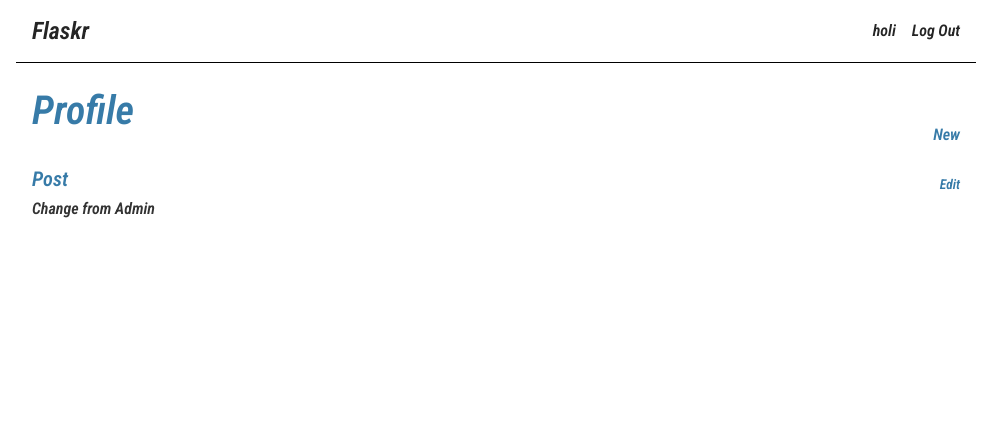
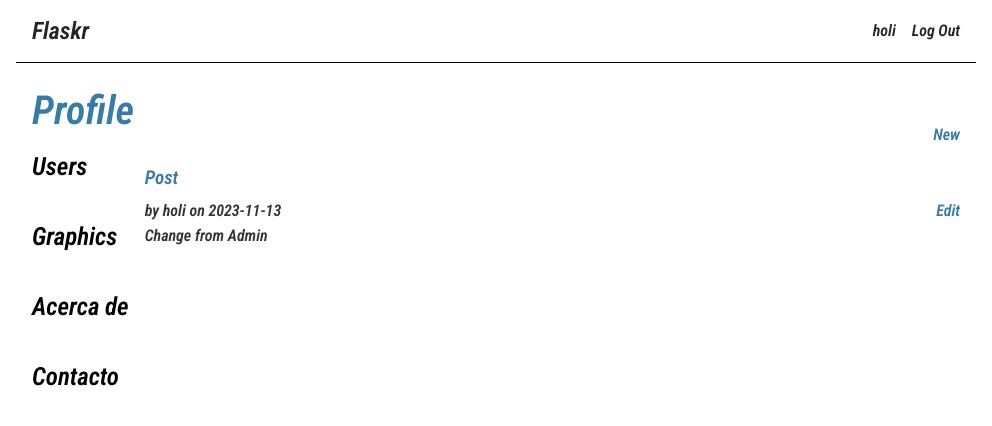
Before and after one commit to Hytshjr/Flask-Test, a Flask app: a page that uses app/templates/base.html in a window 1280 px wide. Shown: the top 426 px of the page, without its empty margins (144-1136 px from the left). Run offline with Flask 3, Linux system fonts and the light colour scheme; a user stored in the database is signed in; data comes from the database, SQL or seed files in the repository; both versions use the stored data as it was after the commit.

Commit message:
update ignore

```diff
--- a/app/blog.py
+++ b/app/blog.py
@@ -78,8 +78,6 @@ def update(id):
             db.commit() # save the change or the insert on db
 
             return redirect(url_for('blog.index'))
-    else:
-        return redirect(url_for('blog.index'))
 
     return render_template('/blog/update.html', posts=posts)
 
--- a/app/manage.py
+++ b/app/manage.py
@@ -15,7 +15,7 @@ def admin_user(view):
 
 @bp.route('/menu')
 @admin_user
-def manu():
+def menu():
     db = get_db()
 
     users = db.execute(
--- a/app/static/style.css
+++ b/app/static/style.css
@@ -87,7 +87,6 @@ a {
     flex: auto;
     margin: 1rem 0 0.25rem 0;
     font-size: 40px;
-
 }
 
 .flash {
@@ -110,6 +109,7 @@ a {
 .post>header h1 {
     font-size: 1.5em;
     margin-bottom: 0;
+
 }
 
 .post .about {
@@ -175,20 +175,18 @@ input[type="submit"] {
     background-color: #e74c3c;
 }
 
+.container_manage {
+    display:flex;
+
+}
+
 .explore {
     background-color: #fff;
-    padding: 10px;
-    height: 100vh;
-    width: 100px;
-    box-sizing: border-box;
 }
 
 .explore ul {
     /* border-right: solid 1px #000000; */
     list-style-type: none;
-    margin: 0;
-    padding: 0;
-    display: flex;
     flex-direction: column;
 }
 
@@ -204,23 +202,20 @@ input[type="submit"] {
     font-size: 25px;
 }
 
-.container_manage {
-    display: flex;
+.users {
+    width: 400px;
+
 }
 
-.explore {
-    flex: 1; /* El contenido izquierdo toma el espacio disponible */
-    padding: 10px;
-}
 
-.users {
-padding: 0px;
-}
 
 .users table {
-    /* border: solid 1px #4b4a4a; */
+    align-self: center;
+    align-items: center;
+    align-content: center;
     width: 100px;
-    padding: 0px 550px 0px 10px;
+    padding: 0px 0px 0px 50px;
+    font-size: 20px;
 }
 
 .users table td {
@@ -228,6 +223,31 @@ padding: 0px;
     padding: 0px 10px 0px 10px;
 }
 
-.users {
-    color: #bb0000;
+.users_post {
+    padding: 0rem 0rem 0rem 1rem;
+    /* display: flex; */
+
 }
+
+.users_post header {
+    display: flex;
+    align-items: flex-end;
+}
+.users:first-of-type {
+    flex: auto;
+}
+
+.users>header:first-of-type {
+    flex: auto;
+}
+
+.users_post>header h1 {
+    flex: auto;
+    margin: 1rem 0 0.25rem 0;
+    font-size: 19px;
+}
+
+
+.users_post>header>div:first-of-type {
+    flex: auto;
+}
--- a/app/templates/base.html
+++ b/app/templates/base.html
@@ -13,9 +13,14 @@
     <nav class="navegator">
         <h1 ><a class="credential" href="{{ url_for('blog.index') }}">Flaskr</a></h1>
         <ul>
-        {% if g.user %}
+        {% if session['user_rol'] == 'admin' %}
+            <li><a class="credential" href="{{ url_for('manage.menu') }}">{{ g.user }}</a>
+            <li><a class="credential" href="{{ url_for('auth.logout') }}">Log Out</a>
+
+        {% elif g.user %}
             <li class="credential"><span>{{ g.user }}</span>
             <li><a class="credential" href="{{ url_for('auth.logout') }}">Log Out</a>
+
         {% else %}
             <li><a class="credential" href="{{ url_for('auth.register') }}">Register</a>
             <li><a class="credential" href="{{ url_for('auth.login') }}">Log In</a>
--- a/app/templates/manage/menu.html
+++ b/app/templates/manage/menu.html
@@ -8,7 +8,7 @@
 <div class="container_manage">
     <nav class="explore">
         <ul>
-            <li><a href="#">Users</a></li>
+            <li><a href="{{ url_for('manage.menu') }}">Users</a></li>
             <li><a href="#">Graphics</a></li>
             <li><a href="#">Acerca de</a></li>
             <li><a href="#">Contacto</a></li>
--- a/app/templates/manage/profile.html
+++ b/app/templates/manage/profile.html
@@ -6,23 +6,34 @@
 {% endblock %}
 
 {% block content %}
+<div class="container_manage">
+    <nav class="explore">
+        <ul>
+            <li><a href="{{ url_for('manage.menu') }}">Users</a></li>
+            <li><a href="#">Graphics</a></li>
+            <li><a href="#">Acerca de</a></li>
+            <li><a href="#">Contacto</a></li>
+        </ul>
+    </nav>
+
+    <article class="users">
   {% for post in posts %}
-    <article class="post">
+        <div class="users_post">
             <header>
-        <div>
+                <div >
                     <h1>{{ post[ 'title' ] }}</h1>
-          <div class="post">
-            {% if post[0][' created '] == None %}
+                        {% if post['created'] != None %}
                         by {{ post[ 'username' ] }} on
                         {{ post[ 'created'].strftime('%Y-%m-%d') }}
                         {% endif %}
                 </div>
-        </div>
-        {% if session['user_id'] == post['author_id'] or session['user_rol'] == 'admin' and  post['post_id']%}
+                {% if session['user_id'] == post['author_id'] or session['user_rol'] == 'admin' and post['post_id']%}
                 <a class="edit" href="{{ url_for('blog.update', id=post['post_id'])}}">Edit</a>
                 {% endif %}
             </header>
-      <p class="body">{{ post['body'] }}</p>
+            <p class="user_body">{{ post['body'] }}</p>
+        </div>
+  {% endfor %}
     </article>
-  {% endfor %}
+</div>
 {% endblock %}
```
Also changed, not shown: pyproject.toml (added, +11 -0 lines), instance/flaskr.sqlite. Lines whose indentation alone changed are shown as unchanged.
